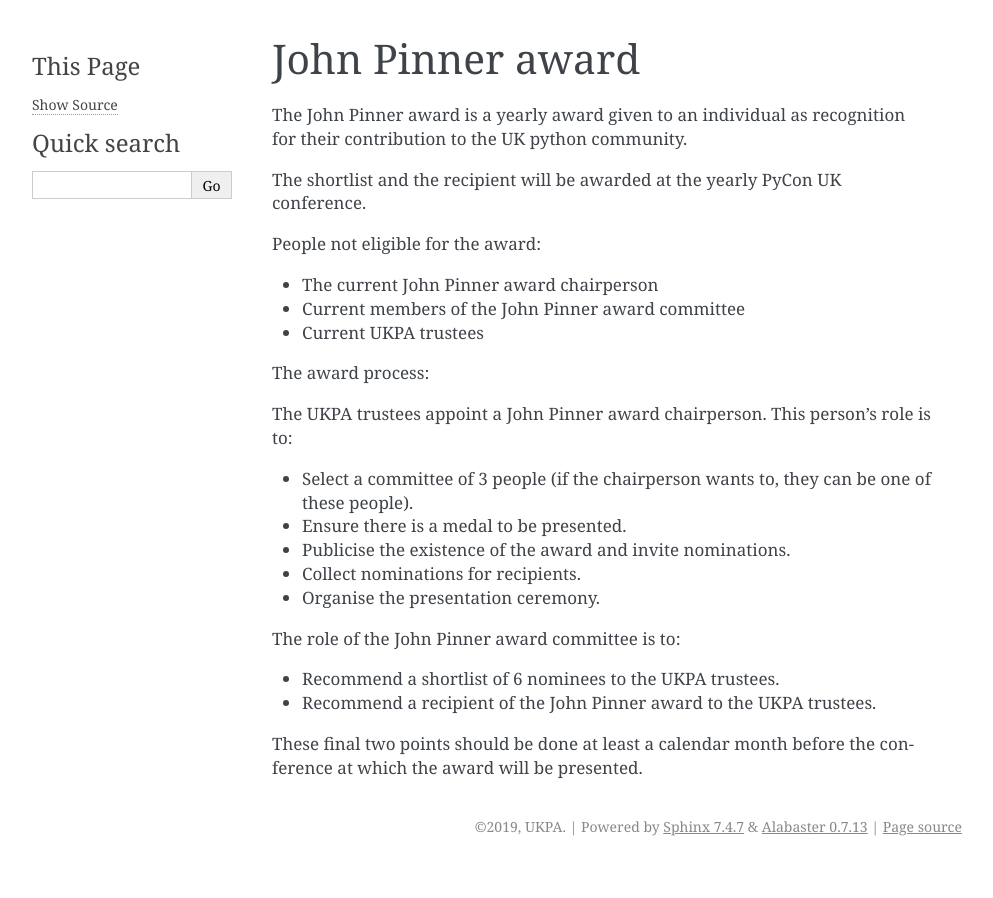
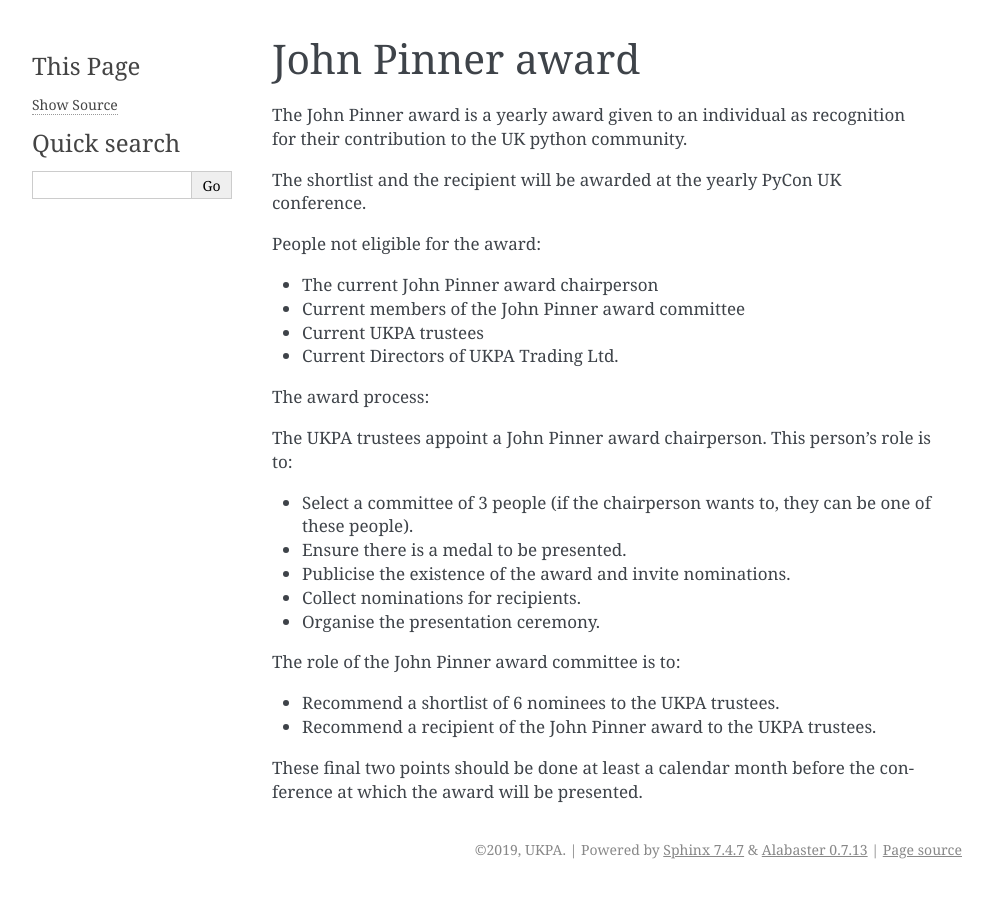
Before and after one commit to UKPythonAssociation/ukpa-internaldocs, a Sphinx documentation site: the page built from source/policies/john-pinner-award.rst, in a window 1280 px wide. Shown: the whole page, without its empty margins (148-1141 px from the left). Built offline with Sphinx 7.4.7, drawn with Linux system fonts in a browser that asks for light colours.

Commit message:
Add UKPATL directors to exclusion list

```diff
--- a/source/policies/john-pinner-award.rst
+++ b/source/policies/john-pinner-award.rst
@@ -11,6 +11,7 @@ People not eligible for the award:
 - The current John Pinner award chairperson
 - Current members of the John Pinner award committee
 - Current UKPA trustees
+- Current Directors of UKPA Trading Ltd.
 
 The award process:
 
```
